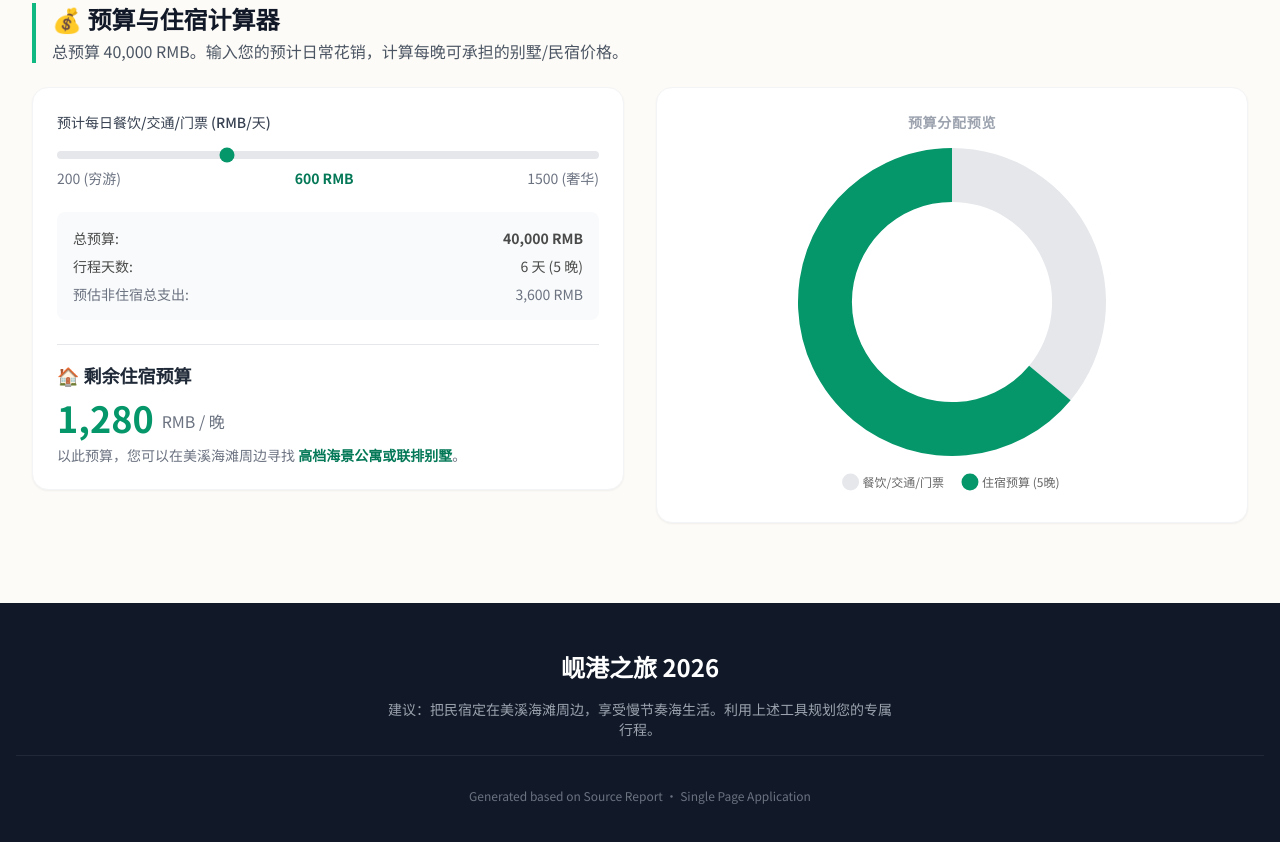
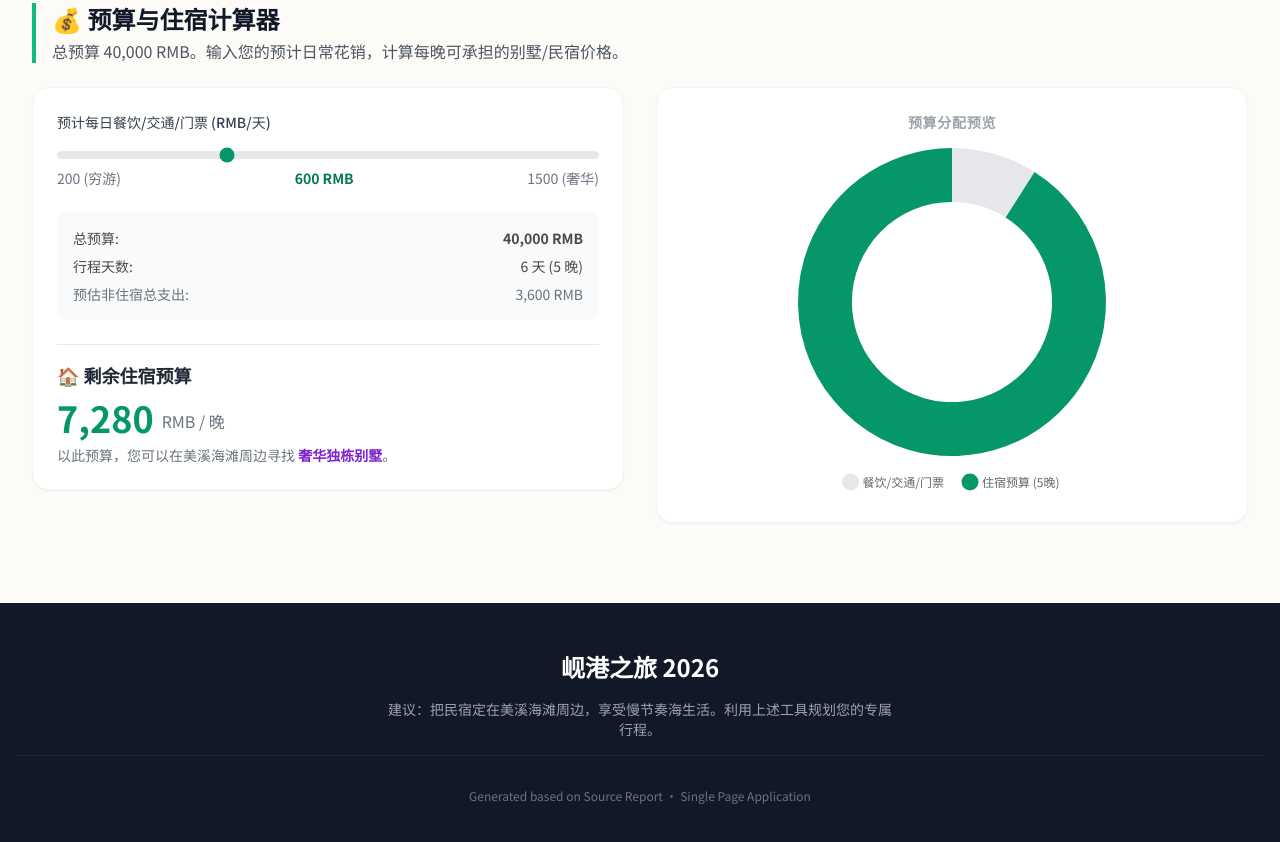
Before and after one commit to anqigui88/my-danang-trip, a plain HTML site: page index.html in a window 1280 px wide. Shown: the part 1565-2407 px from the top of the page. Drawn offline with nearby package versions, Linux system fonts and the light colour scheme.

Commit message:
Update index.html

```diff
--- a/index.html
+++ b/index.html
@@ -482,7 +482,7 @@
         let budgetChart = null;
 
         function initBudgetCalc() {
-            const totalBudget = 10000;
+            const totalBudget = 40000;
             const days = 6;
             const nights = 5;
 
```
